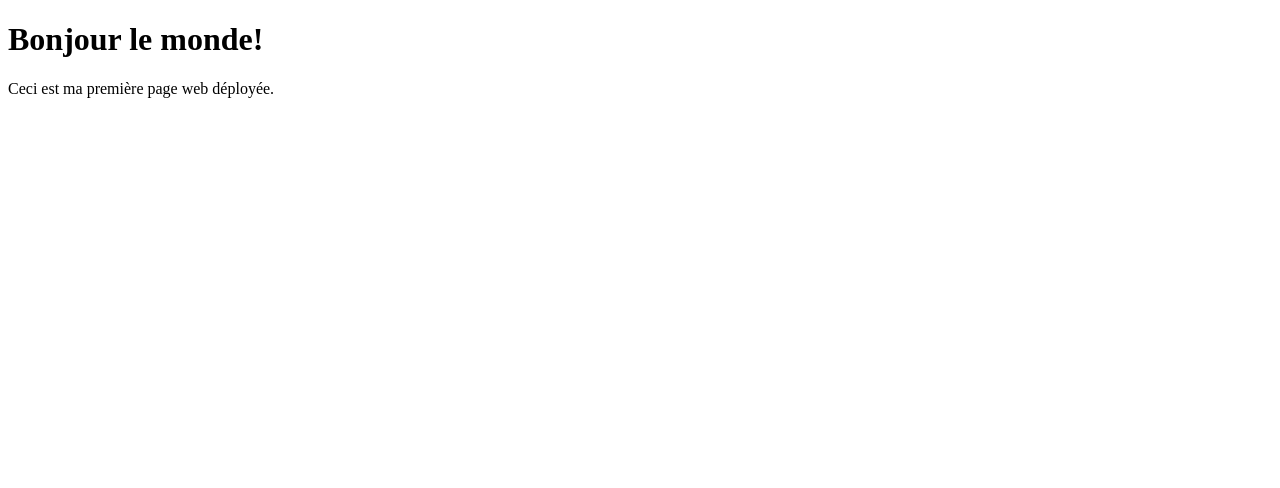
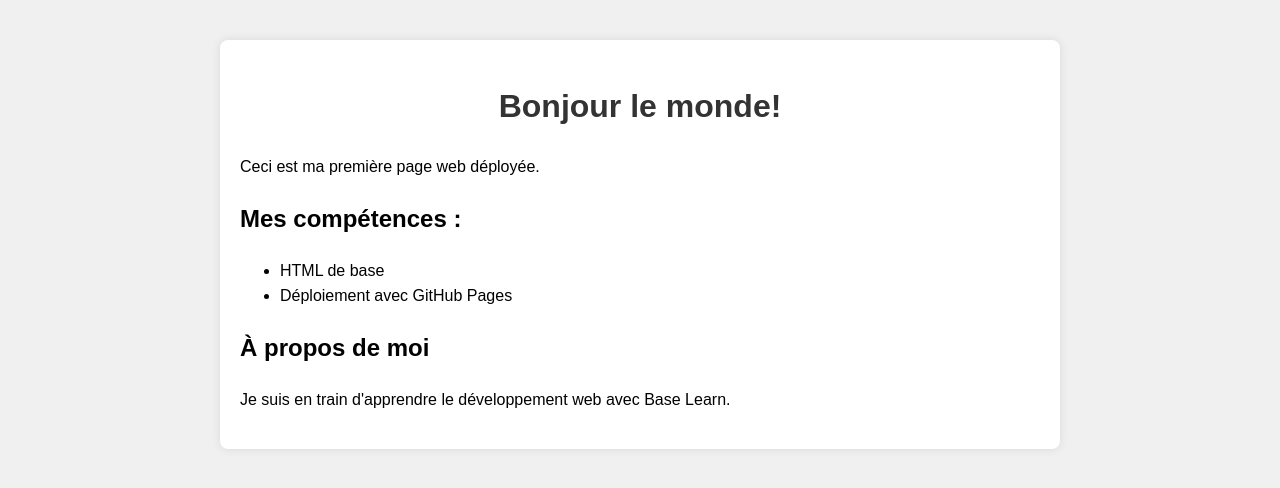
Before and after one commit to Blazino/my-first-base-contract, a plain HTML site: page index.html in a window 1280 px wide. Drawn offline with Linux system fonts and the light colour scheme.

Commit message:
Update index.html

```diff
--- a/index.html
+++ b/index.html
@@ -4,9 +4,38 @@
     <meta charset="UTF-8">
     <meta name="viewport" content="width=device-width, initial-scale=1.0">
     <title>Ma première page web</title>
+    <style>
+        body {
+            font-family: Arial, sans-serif;
+            margin: 40px;
+            line-height: 1.6;
+            background-color: #f0f0f0;
+        }
+        .container {
+            max-width: 800px;
+            margin: 0 auto;
+            background-color: white;
+            padding: 20px;
+            border-radius: 8px;
+            box-shadow: 0 0 10px rgba(0,0,0,0.1);
+        }
+        h1 {
+            color: #333;
+            text-align: center;
+        }
+    </style>
 </head>
 <body>
-    <h1>Bonjour le monde!</h1>
-    <p>Ceci est ma première page web déployée.</p>
+    <div class="container">
+        <h1>Bonjour le monde!</h1>
+        <p>Ceci est ma première page web déployée.</p>
+        <h2>Mes compétences :</h2>
+        <ul>
+            <li>HTML de base</li>
+            <li>Déploiement avec GitHub Pages</li>
+        </ul>
+        <h2>À propos de moi</h2>
+        <p>Je suis en train d'apprendre le développement web avec Base Learn.</p>
+    </div>
 </body>
 </html>
```
